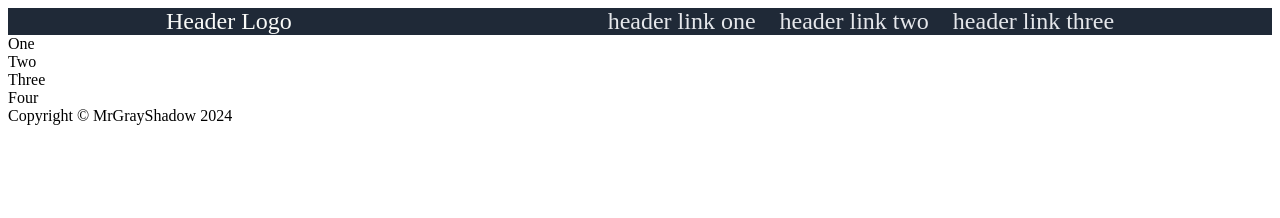
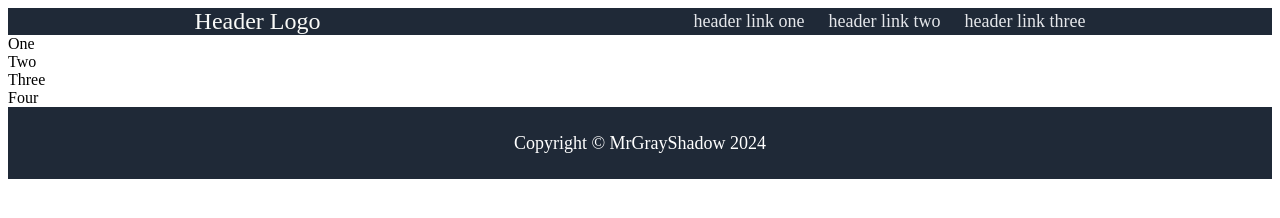
Before and after one commit to MrGrayShadow/02-project-landing-page, a plain HTML site: page index.html in a window 1280 px wide. Drawn offline with Linux system fonts and the light colour scheme.

Commit message:
Add color and style to footer
Adjust font color and size and background color of the footer to the assignment specifications.  Centered the text.

```diff
--- a/style.css
+++ b/style.css
@@ -6,6 +6,7 @@
 .header {
     display: flex;
     justify-content: space-around;
+    align-items: center;
     font-size: 24px;
     background-color: #1F2937;
 }
@@ -17,6 +18,7 @@
 .links {
     color: #E5E7EB;
     align-items: flex-end;
+    font-size: 18px;
 }
 
 ul {
@@ -26,3 +28,13 @@ ul {
     padding: 0;
     gap: 24px;
 }
+
+.footer {
+    display: flex;
+    justify-content: center;
+    align-items: center;
+    background-color: #1F2937;
+    color: white;
+    font-size: 18px;
+    height: 72px;
+}
```
